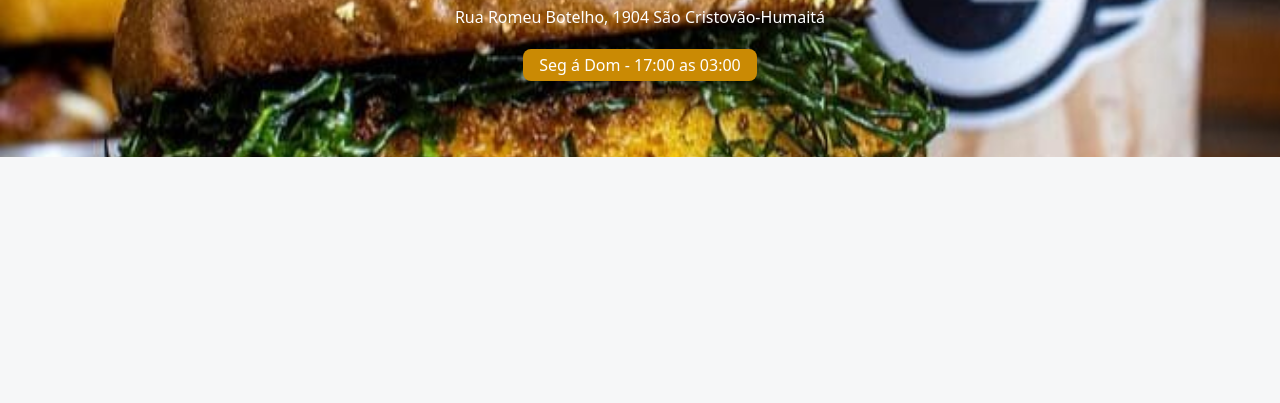
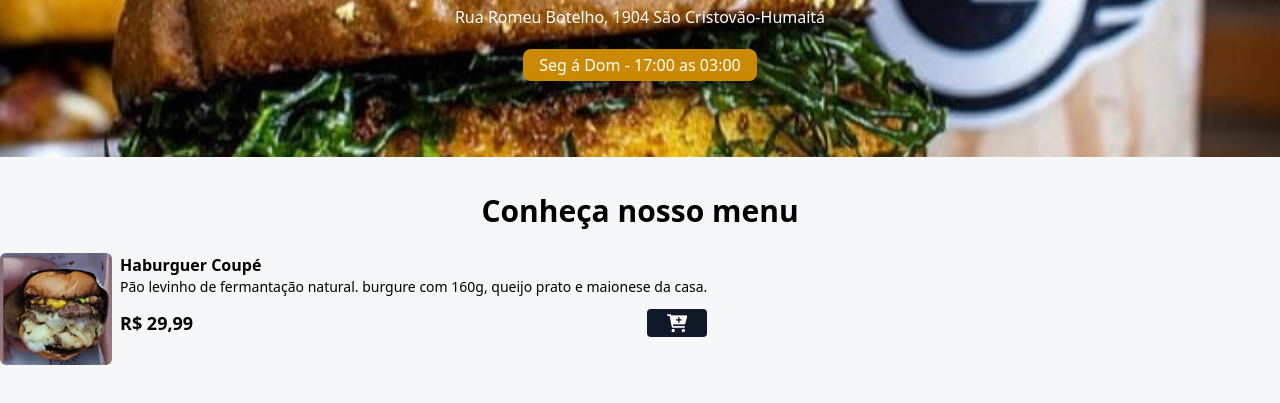
Before and after one commit to FrandenilsonAntony/garage_burguer, a website: page index.html in a window 1280 px wide. Shown: the part 263-666 px from the top of the page. Drawn offline with Linux system fonts and the light colour scheme.

Commit message:
Adcionado arquivos e configuração da class produtos.

```diff
--- a/index.html
+++ b/index.html
@@ -3,6 +3,8 @@
 <head>
     <meta charset="UTF-8">
     <meta name="viewport" content="width=device-width, initial-scale=1.0">
+
+    <link rel="stylesheet" href="https://cdnjs.cloudflare.com/ajax/libs/font-awesome/6.0.0-beta3/css/all.min.css" integrity="sha512-Fo3rlrZj/k7ujTnHg4CGR2D7kSs0v4LLanw2qksYuRlEzO+tcaEPQogQ0KaoGN26/zrn20ImR1DfuLWnOo7aBA==" crossorigin="anonymous" referrerpolicy="no-referrer" />
 
     <link rel="stylesheet" href="./styles/output.css" />
 
@@ -31,5 +33,45 @@
     </div>
   </header>
 <!--FIM HEADER-->
+
+<h2 class="text-2xl md:text-3xl font-bold text-center mt-9 mb-6">
+  Conheça nosso menu
+</h2>
+
+<!--INICIO MENU-->
+<div id="menu">
+  <main>
+
+    <!--PRODUTO ITEM-->
+    <div class="flex gap-2 ">
+      <img
+        src="./assets/bg1.jpeg"
+        alt="Hamburguer 1"
+        class="w-28 h-28 rounded-md hover:scale-110 hover:-rotate-2 duration-300"
+      />
+
+      <div>
+        <p class="font-bold">Haburguer Coupé</p>
+        <p class="text-sm">Pão levinho de fermantação natural. burgure com 160g,
+          queijo prato e maionese da casa.
+        </p>
+
+        <div class="flex items-center gap-2 justify-between mt-3">
+          <p class="font-bold text-lg">R$ 29,99</p>
+          <button class="bg-gray-900 px-5 rounded add-to-cart-btn">
+            <i class="fa fa-cart-plus text-lg text-white"></i>
+          </button>
+
+        </div>
+
+
+      </div>
+    </div>
+    <!--FIM PRODUTO ITEM-->
+  </main>
+
+</div>
+
+<!--FIM MENu-->
 </body>
 </html>
```
Also changed, not shown: assets/bg1.jpeg (added), assets/bg2.jpeg (added), assets/bg3.jpeg (added), assets/bg4.jpeg (added), assets/bg5.jpeg (added), assets/bg6.jpeg (added), assets/ms1.jpeg (added), assets/ms2.jpeg (added), styles/output.css.
